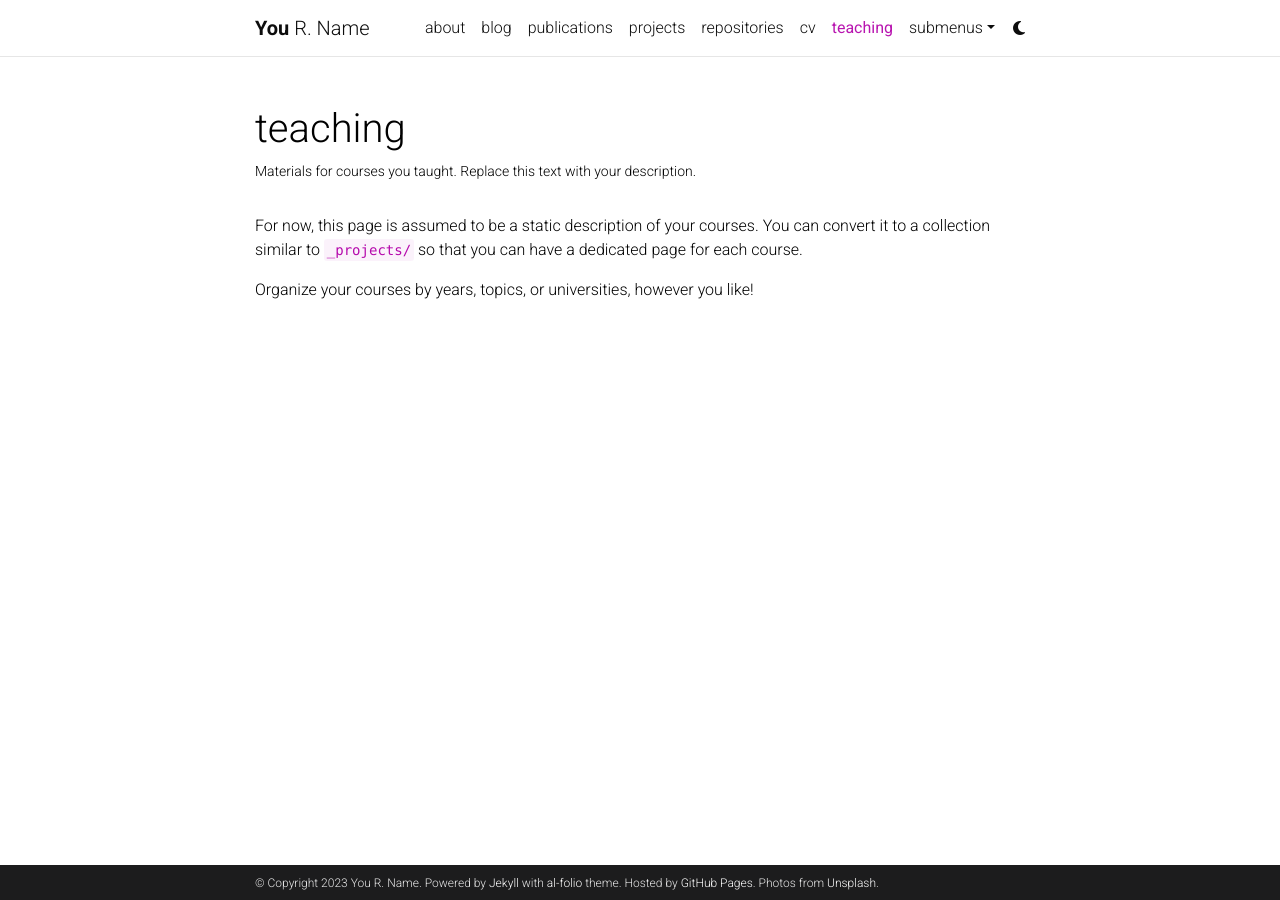
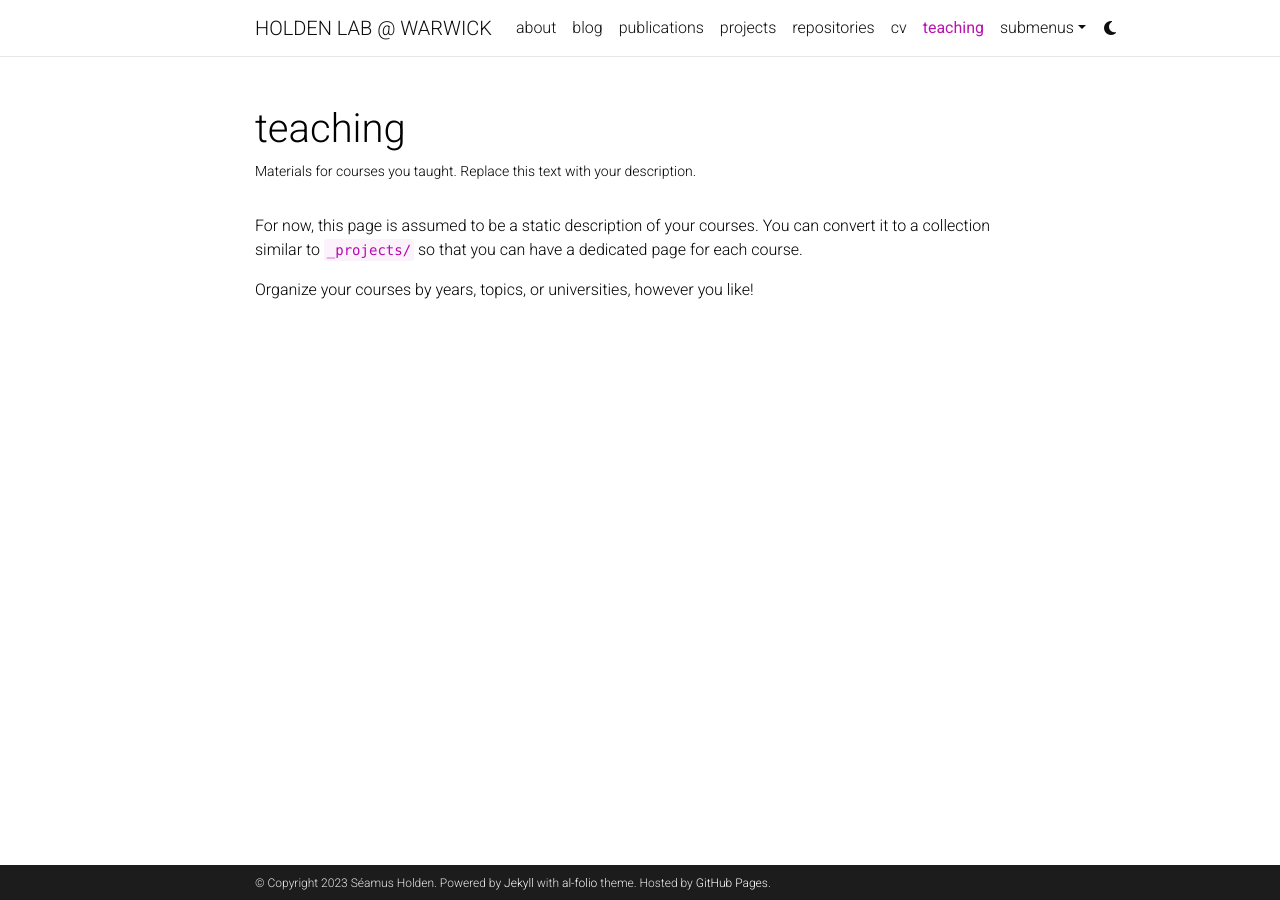
Before and after one commit to HoldenLab/holdenlab.github.io, a Jekyll site: the page built from _pages/teaching.md, in a window 1280 px wide. Built offline with Jekyll 4.4.1, drawn with Linux system fonts in a browser that asks for light colours; comment, search, counter and statistics services are not loaded; a style sheet for code colours, icons or effects is not loaded.

Commit message:
Trying to update _config.yml
But its crashing

```diff
--- a/_config.yml
+++ b/_config.yml
@@ -2,24 +2,23 @@
 # Site settings
 # -----------------------------------------------------------------------------
 
-title: blank # the website title (if blank, full name will be used instead)
-first_name: You
-middle_name: R.
-last_name: Name
-email: you@example.com
+title: HOLDEN LAB @ WARWICK # the website title (if blank, full name will be used instead)
+first_name: Séamus
+middle_name:
+last_name: Holden
+email: seamus.holden@warwick.ac.uk
 description: > # the ">" symbol means to ignore newlines until "footer_text:"
   A simple, whitespace theme for academics. Based on [*folio](https://github.com/bogoli/-folio) design.
 footer_text: >
   Powered by <a href="https://jekyllrb.com/" target="_blank">Jekyll</a> with <a href="https://github.com/alshedivat/al-folio">al-folio</a> theme.
   Hosted by <a href="https://pages.github.com/" target="_blank">GitHub Pages</a>.
-  Photos from <a href="https://unsplash.com" target="_blank">Unsplash</a>.
-keywords: jekyll, jekyll-theme, academic-website, portfolio-website  # add your own keywords or leave empty
+keywords: Holden, microscopy, bacteriology, academic-website  # add your own keywords or leave empty
 
 lang: en # the language of your site (for example: en, fr, cn, ru, etc.)
 icon: ⚛️  # the emoji used as the favicon (alternatively, provide image name in /assets/img/)
 
-url: https://alshedivat.github.io # the base hostname & protocol for your site
-baseurl: /al-folio # the subpath of your site, e.g. /blog/
+url: https://holdenlab.github.io/ # the base hostname & protocol for your site
+baseurl: / # the subpath of your site, e.g. /blog/
 last_updated: false # set to true if you want to display last updated in the footer
 impressum_path:  # set to path to include impressum link in the footer, use the same path as permalink in a page, helps to conform with EU GDPR
 
@@ -45,7 +44,7 @@
 # will use title and url fields
 # Take a look to https://github.com/jekyll/jekyll-feed for more customization
 
-rss_icon: true
+rss_icon: false
 
 # -----------------------------------------------------------------------------
 # Layout
@@ -71,16 +70,16 @@
 # Social integration
 # -----------------------------------------------------------------------------
 
-github_username: # your GitHub user name
+github_username: holdenlab # your GitHub user name
 gitlab_username: # your GitLab user name
-twitter_username: # your Twitter handle
-mastodon_username: # your mastodon instance+username in the format instance.tld/@username
+twitter_username: seamus_holden # your Twitter handle
+mastodon_username:  mstdn.science/@seamus_holden # your mastodon instance+username in the format instance.tld/@username
 linkedin_username: # your LinkedIn user name
+scholar_userid: JFC4oaAAAAAJ # your Google Scholar ID
 telegram_username: # your Telegram user name
-scholar_userid: # your Google Scholar ID
 semanticscholar_id: # your Semantic Scholar ID
 whatsapp_number: # your WhatsApp number (full phone number in international format. Omit any zeroes, brackets, or dashes when adding the phone number in international format.)
-orcid_id: # your ORCID ID
+orcid_id: 0000-0002-7169-907X # your ORCID ID
 medium_username: # your Medium username
 quora_username: # your Quora username
 publons_id: # your ID on Publons
```
